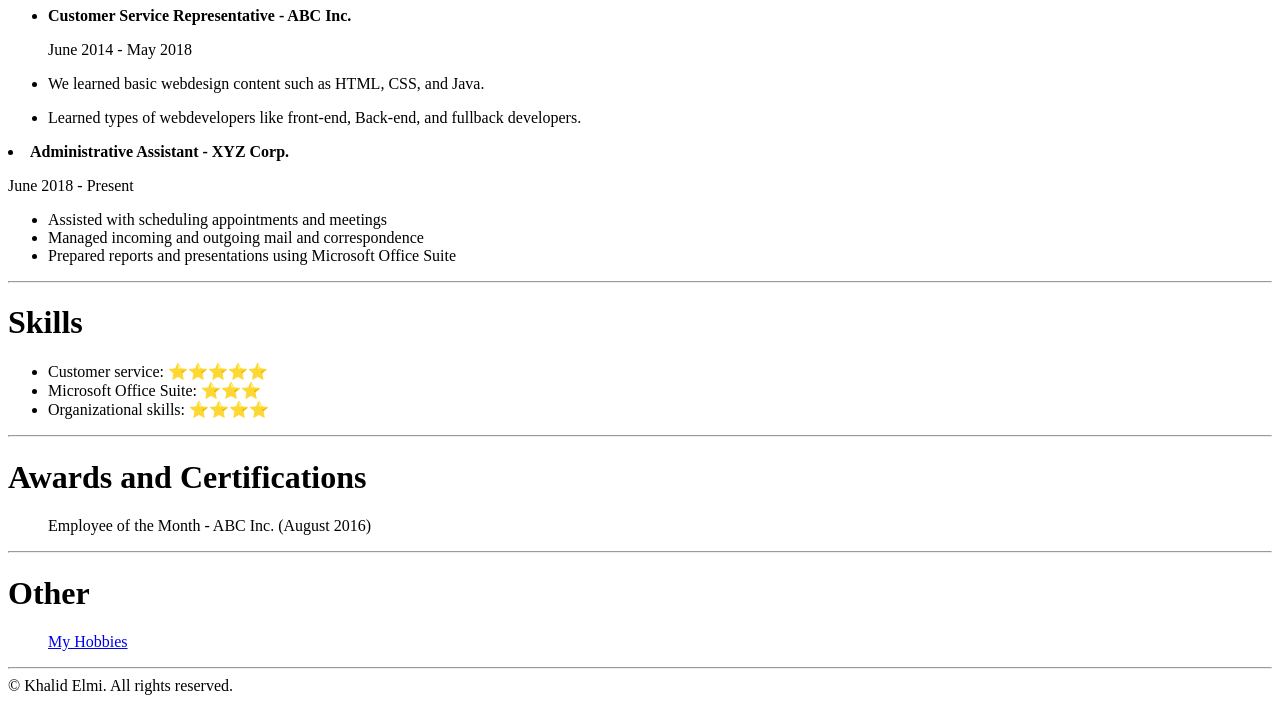
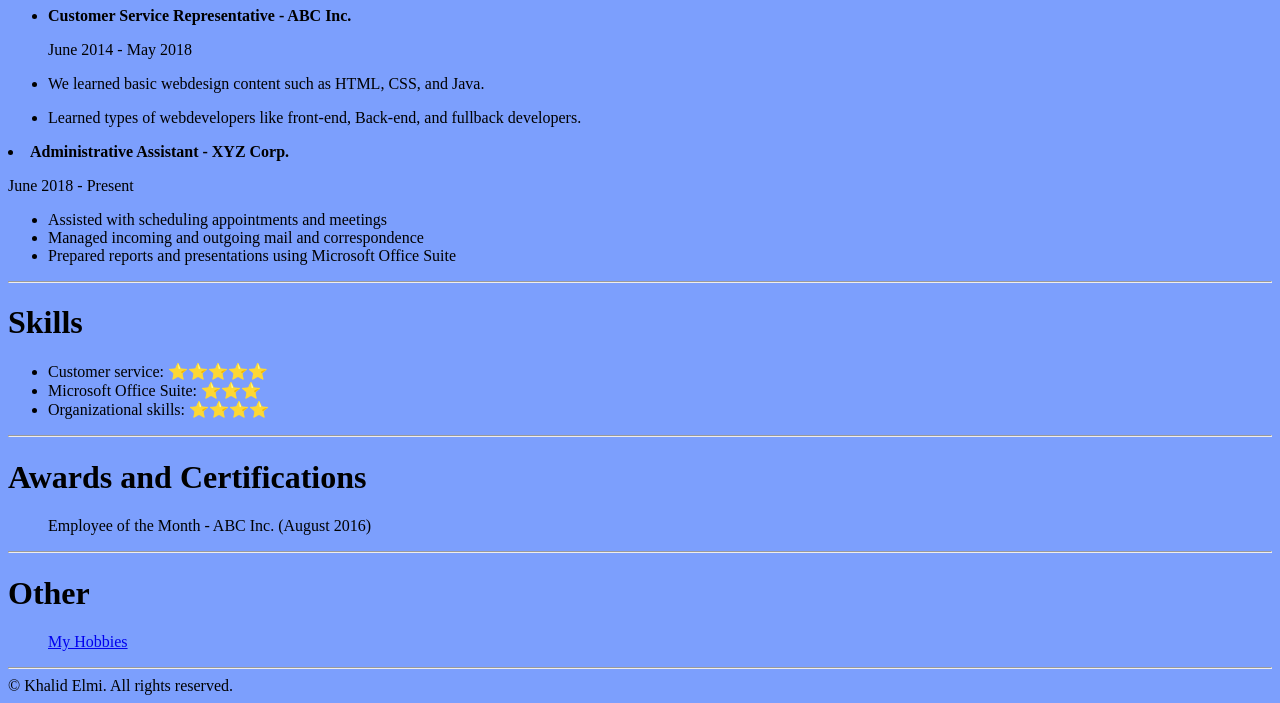
Before and after one commit to Khalid-ET/Portfolio, a plain HTML site: page index.html in a window 1280 px wide. Shown: the part 581-1284 px from the top of the page. Drawn offline with Linux system fonts and the light colour scheme.

Commit message:
Update index.html

```diff
--- a/index.html
+++ b/index.html
@@ -11,7 +11,7 @@
     </style>
 </head>
 
-<body>
+<body style="background-color: rgb(124, 159, 253);">
     <h1>Khalid Elmi</h1>
     <img src="Empty.jpg">
 
```
